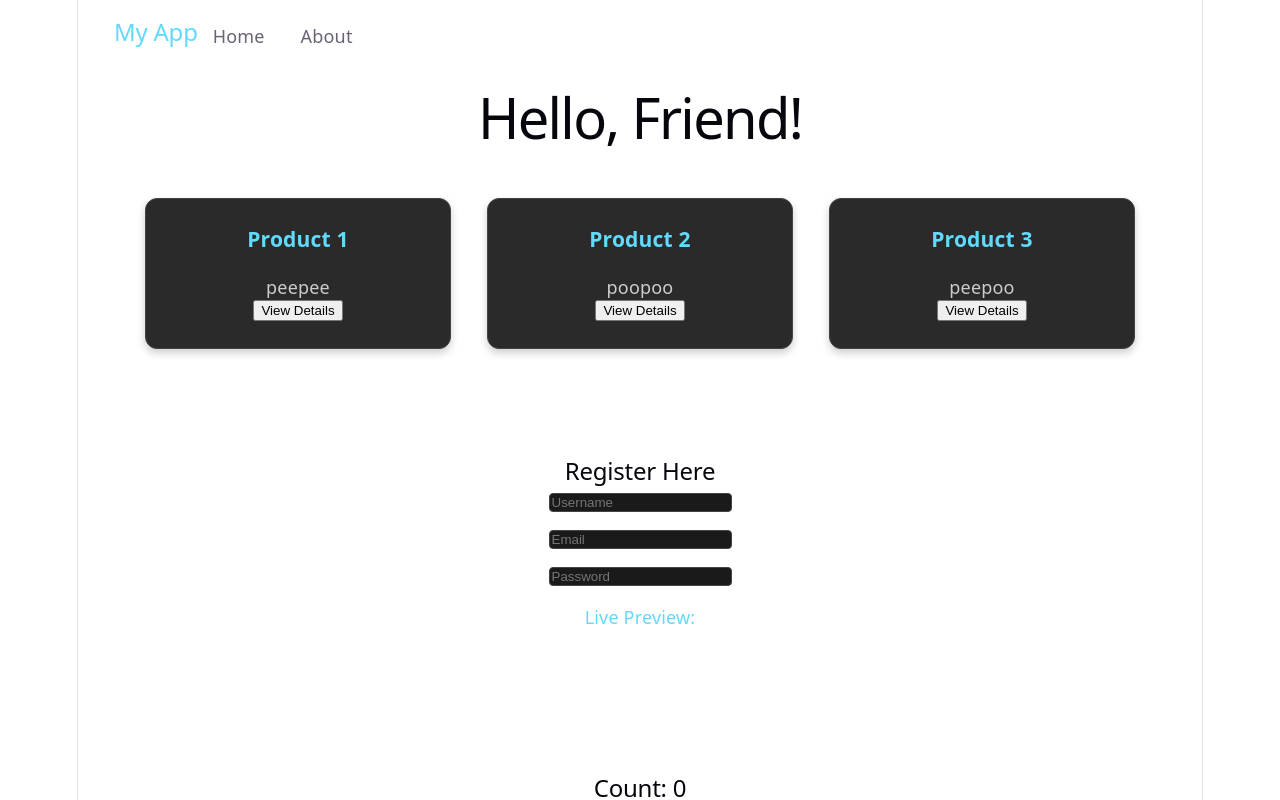
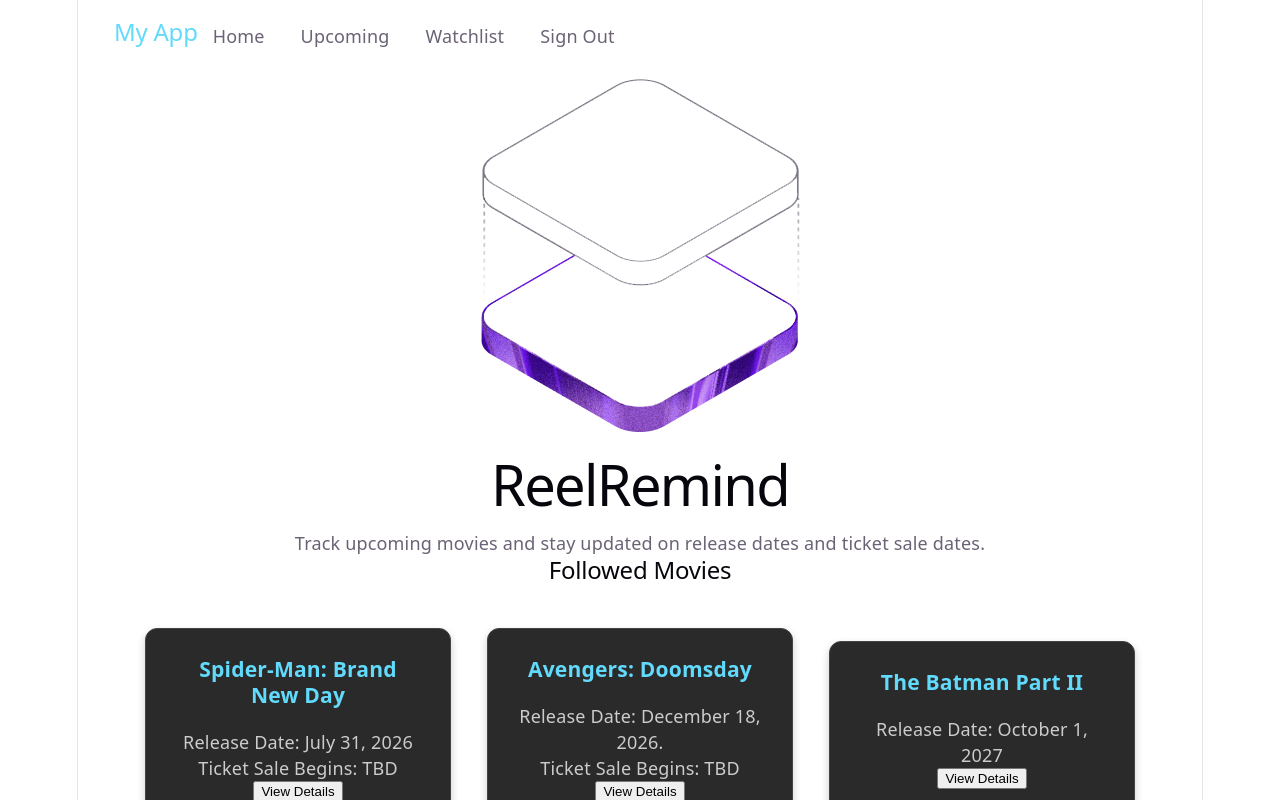
Before and after one commit to AntCruzer/projectFrontEnd, a React (Vite) app: page / in a window 1280 px wide. Shown: the top 800 px of the page. Built offline with nearby package versions, Linux system fonts and the light colour scheme.

Commit message:
ReelRemind page concept
- Week 9 techniques implemented
- Week 10 techniques implemented

```diff
--- a/src/App.jsx
+++ b/src/App.jsx
@@ -1,149 +1,107 @@
-import { useState } from 'react'
-
-// MIGHT NOT NEED THESE
-import reactLogo from './assets/react.svg'
-import viteLogo from './assets/vite.svg'
 import heroImg from './assets/hero.png'
 
-
 import './App.css'
-import Navbar from './components/Navbar';
-import Card from './components/Card';
-import Counter from './components/Counter';
-import RegisterForm from './components/RegisterForm';
-
+import Navbar from './components/Navbar'
+import Card from './components/Card'
+import Counter from './components/Counter'
+import RegisterForm from './components/RegisterForm'
 
 function App() {
-
-  // NOT IN EXAMPLE REPO
-  const [count, setCount] = useState(0)
-
   return (
     <>
       <Navbar />
-      <h1>Hello, Friend!</h1>
 
-      <div className='container'>
-        <Card title='Product 1' description="peepee"/>
-        <Card title='Product 2' description="poopoo"/>
-        <Card title='Product 3' description="peepoo"/>
-      </div>
+      <header className="hero-section">
+        <img src={heroImg} alt="ReelRemind hero image" className="hero-image" />
+        <h1>ReelRemind</h1>
+        <p>
+          Track upcoming movies and stay updated on release dates and ticket sale dates.
+        </p>
+      </header>
 
-      <div className ='container'>
-        <RegisterForm/>
-      </div>
+      <section>
+        <h2>Followed Movies</h2>
 
-      <footer className="app-footer">
-        <Counter/>
-      </footer>
-
-      {/* <section id="center">
-        <div className="hero">
-          <img src={heroImg} className="base" width="170" height="179" alt="" />
-          <img src={reactLogo} className="framework" alt="React logo" />
-          <img src={viteLogo} className="vite" alt="Vite logo" />
-        </div>
-        <div>
-          <h1>Get started</h1>
-          <p>
-            Edit <code>src/App.jsx</code> and save to test <code>HMR</code>
-          </p>
-        </div>
-        <button
-          className="counter"
-          onClick={() => setCount((count) => count + 1)}
-        >
-          Count is {count}
-        </button>
-      </section>
-
-      <div className="ticks"></div>
-
-      <section id="next-steps">
-        <div id="docs">
-          <svg className="icon" role="presentation" aria-hidden="true">
-            <use href="/icons.svg#documentation-icon"></use>
-          </svg>
-          <h2>Documentation</h2>
-          <p>Your questions, answered</p>
-          <ul>
-            <li>
-              <a href="https://vite.dev/" target="_blank">
-                <img className="logo" src={viteLogo} alt="" />
-                Explore Vite
-              </a>
-            </li>
-            <li>
-              <a href="https://react.dev/" target="_blank">
-                <img className="button-icon" src={reactLogo} alt="" />
-                Learn more
-              </a>
-            </li>
-          </ul>
-        </div>
-        <div id="social">
-          <svg className="icon" role="presentation" aria-hidden="true">
-            <use href="/icons.svg#social-icon"></use>
-          </svg>
-          <h2>Connect with us</h2>
-          <p>Join the Vite community</p>
-          <ul>
-            <li>
-              <a href="https://github.com/vitejs/vite" target="_blank">
-                <svg
-                  className="button-icon"
-                  role="presentation"
-                  aria-hidden="true"
-                >
-                  <use href="/icons.svg#github-icon"></use>
-                </svg>
-                GitHub
-              </a>
-            </li>
-            <li>
-              <a href="https://chat.vite.dev/" target="_blank">
-                <svg
-                  className="button-icon"
-                  role="presentation"
-                  aria-hidden="true"
-                >
-                  <use href="/icons.svg#discord-icon"></use>
-                </svg>
-                Discord
-              </a>
-            </li>
-            <li>
-              <a href="https://x.com/vite_js" target="_blank">
-                <svg
-                  className="button-icon"
-                  role="presentation"
-                  aria-hidden="true"
-                >
-                  <use href="/icons.svg#x-icon"></use>
-                </svg>
-                X.com
-              </a>
-            </li>
-            <li>
-              <a href="https://bsky.app/profile/vite.dev" target="_blank">
-                <svg
-                  className="button-icon"
-                  role="presentation"
-                  aria-hidden="true"
-                >
-                  <use href="/icons.svg#bluesky-icon"></use>
-                </svg>
-                Bluesky
-              </a>
-            </li>
-          </ul>
+        <div className="container">
+          <Card
+            title="Spider-Man: Brand New Day"
+            description="Release Date: July 31, 2026"
+            p= "Ticket Sale Begins: TBD"
+          />
+          <Card
+            title="Avengers: Doomsday"
+            description="Release Date: December 18, 2026."
+            p="Ticket Sale Begins: TBD"
+          />
+          <Card
+            title="The Batman Part II"
+            description="Release Date: October 1, 2027"
+          />
         </div>
       </section>
 
-      <div className="ticks"></div>
-      <section id="spacer"></section> */}
+      <section>
+        <h2>Create Your Account</h2>
+
+        <div className="container">
+          <RegisterForm />
+        </div>
+      </section>
+
+      <footer className="app-footer">
+        <h2>Movies Tracked</h2>
+        <Counter />
+      </footer>
     </>
   )
 }
 
 export default App
+
+// import { useState } from 'react'
+
+// // MIGHT NOT NEED THESE
+// import reactLogo from './assets/react.svg'
+// import viteLogo from './assets/vite.svg'
+// import heroImg from './assets/hero.png'
+
+
+// import './App.css'
+// import Navbar from './components/Navbar';
+// import Card from './components/Card';
+// import Counter from './components/Counter';
+// import RegisterForm from './components/RegisterForm';
+
+
+// function App() {
+
+//   // NOT IN EXAMPLE REPO
+//   const [count, setCount] = useState(0)
+
+//   return (
+//     <>
+//       <Navbar />
+//       <h1>Hello, Friend!</h1>
+
+//       <div className='container'>
+//         <Card title='Product 1' description="peepee"/>
+//         <Card title='Product 2' description="poopoo"/>
+//         <Card title='Product 3' description="peepoo"/>
+//       </div>
+
+//       <div className ='container'>
+//         <RegisterForm/>
+//       </div>
+
+//       <footer className="app-footer">
+//         <Counter/>
+//       </footer>
+
+//       {
+
+//       }
+//     </>
+//   )
+// }
+
+// export default App
--- a/src/components/Card.jsx
+++ b/src/components/Card.jsx
@@ -6,6 +6,11 @@ function Card(props) {
             <div className='card'>
                 <h3>{props.title}</h3>
                 <p>{props.description}</p>
+                <p>{props.p}</p>
+
+                {/* ADD IMG OF MOVIE POSTER */}
+
+                {/* EVENTUALLY WILL TAKE USER TO DEDICATED MOVIE PAGE */}
                 <button>View Details</button>
             </div>
         </>
--- a/src/components/Navbar.jsx
+++ b/src/components/Navbar.jsx
@@ -7,7 +7,9 @@ function Navbar() {
                 <h2>My App</h2>
                 <ul>
                     <li>Home</li>
-                    <li>About</li>
+                    <li>Upcoming</li>
+                    <li>Watchlist</li>
+                    <li>Sign Out</li>
                 </ul>
             </nav>
         </>
```
